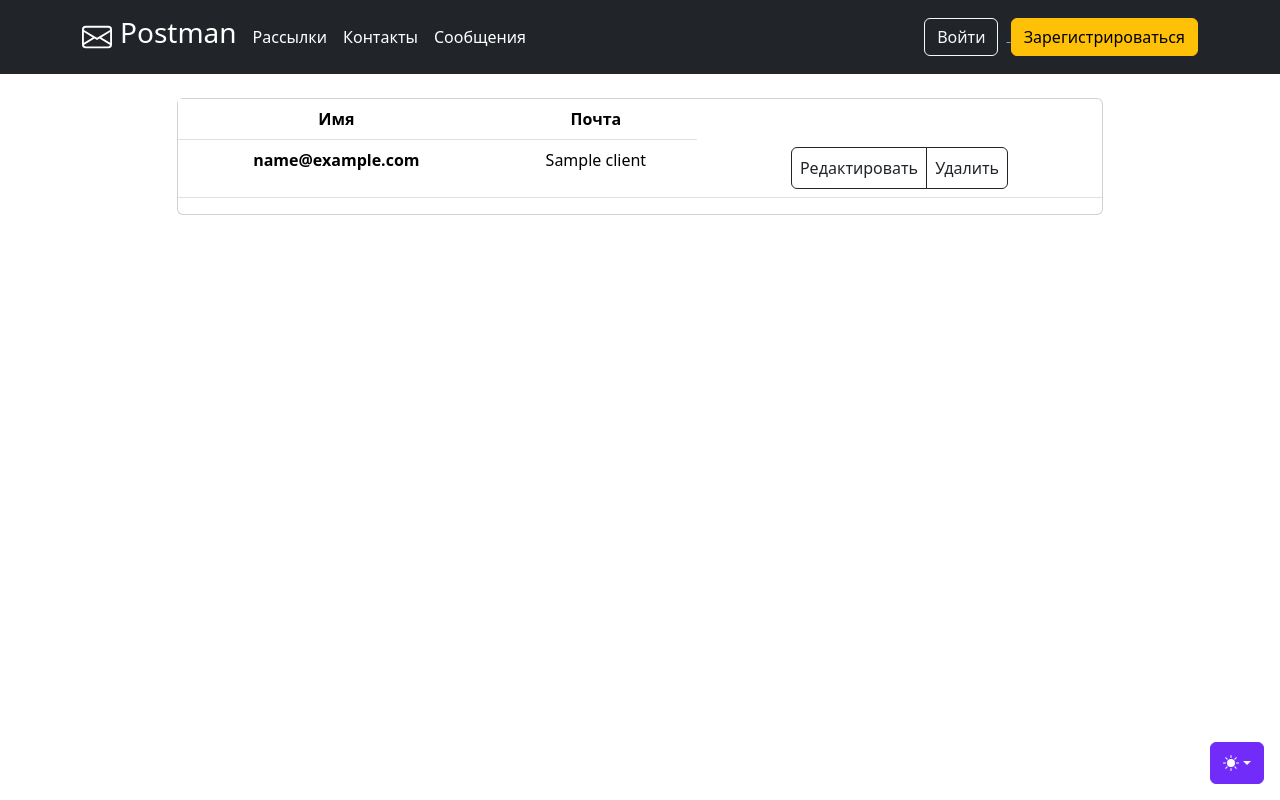
After one commit to a-biryukov/course_work_6, a Django app: page /clients/ in a window 1280 px wide. The commit adds this page. Run offline with Django 5.2, Linux system fonts and the light colour scheme; tables that the repository leaves empty hold one stand-in row (values such as "Sample post"); some libraries are stand-ins or nearby versions.

Commit message:
реализовал механизм CRUD модели клиента

```diff
--- /dev/null
+++ b/mailings/templates/mailings/client_list.html
@@ -0,0 +1,39 @@
+{% extends 'mailings/index.html' %}
+{% block content %}
+
+<div class="container mt-4">
+    <div class="col-12">
+        <div class="row">
+            <div class="col-1"></div>
+            <div class="col-10">
+                <div class="card text-center">
+                    <table class="table">
+                        <thead>
+                        <tr>
+                            <th scope="col">Имя</th>
+                            <th scope="col">Почта</th>
+                        </tr>
+                        </thead>
+                        <tbody>
+                        {% for client in object_list %}
+                        <tr>
+                            <th scope="row">{{ client.email }}</th>
+                            <td>{{ client.name }}</td>
+                            <td>
+                                <div class="btn-group">
+                                    <a class="p-2 btn btn-outline-dark" href="{% url 'mailings:client_update' client.pk %}">Редактировать</a>
+                                    <a class="p-2 btn btn-outline-dark" href="{% url 'mailings:client_delete' client.pk %}">Удалить</a>
+                                </div>
+                            </td>
+                        </tr>
+                        {% endfor %}
+                        </tbody>
+                    </table>
+                </div>
+            </div>
+            <div class="col-1"></div>
+        </div>
+    </div>
+</div>
+
+{% endblock %}
--- a/mailings/templates/mailings/includes/inc_menu.html
+++ b/mailings/templates/mailings/includes/inc_menu.html
@@ -10,9 +10,9 @@
             <h3><a href="/" class="nav-link px-2 text-white">Postman</a></h3>
 
             <ul class="nav col-12 col-lg-auto me-lg-auto mb-2 justify-content-center mb-md-0">
-
                 <li><a href="{% url 'mailings:mailing_list' %}" class="nav-link px-2 text-white">Рассылки</a></li>
-                <li><a href="#" class="nav-link px-2 text-white">Контакты</a></li>
+                <li><a href="{% url 'mailings:client_list' %}" class="nav-link px-2 text-white">Контакты</a></li>
+                <li><a href="{% url 'mailings:message_list' %}" class="nav-link px-2 text-white">Сообщения</a></li>
             </ul>
 
             <div class="text-end">
--- a/mailings/urls.py
+++ b/mailings/urls.py
@@ -2,7 +2,7 @@ from django.urls import path
 from mailings.apps import MailingsConfig
 from mailings.views import MailingCreateView, MailingListView, CarouselTemplateView, MessageCreateView, \
     ClientCreateView, MailingDetailView, MailingDeleteView, MailingUpdateView, MessageListView, MessageDetailView, \
-    MessageUpdateView, MessageDeleteView
+    MessageUpdateView, MessageDeleteView, ClientListView, ClientUpdateView, ClientDeleteView
 
 app_name = MailingsConfig.name
 
@@ -21,5 +21,8 @@ urlpatterns = [
     path('message-update/<int:pk>/', MessageUpdateView.as_view(), name='message_update'),
     path('message-delete/<int:pk>/', MessageDeleteView.as_view(), name='message_delete'),
 
-    path('client-create/', ClientCreateView.as_view(), name='client_create')
+    path('clients/', ClientListView.as_view(), name='client_list'),
+    path('client-create/', ClientCreateView.as_view(), name='client_create'),
+    path('client-update/<int:pk>/', ClientUpdateView.as_view(), name='client_update'),
+    path('client-delete/<int:pk>/', ClientDeleteView.as_view(), name='client_delete')
     ]
--- a/mailings/views.py
+++ b/mailings/views.py
@@ -59,11 +59,26 @@ class MessageDeleteView(DeleteView):
     success_url = reverse_lazy('mailings:message_list')
 
 
+class ClientListView(ListView):
+    model = Client
+
+
 class ClientCreateView(CreateView):
     model = Client
     form_class = ClientForm
     success_url = reverse_lazy('mailings:mailing_create')
 
 
+class ClientUpdateView(UpdateView):
+    model = Client
+    form_class = ClientForm
+    success_url = reverse_lazy('mailings:client_list')
+
+
+class ClientDeleteView(DeleteView):
+    model = Client
+    success_url = reverse_lazy('mailings:client_list')
+
+
 class CarouselTemplateView(TemplateView):
     template_name = 'mailings/carousel.html'
```
Also changed, not shown: mailings/templates/mailings/client_confirm_delete.html (added, +26 -0 lines), mailings/templates/mailings/client_form.html (+7 -2 lines).
